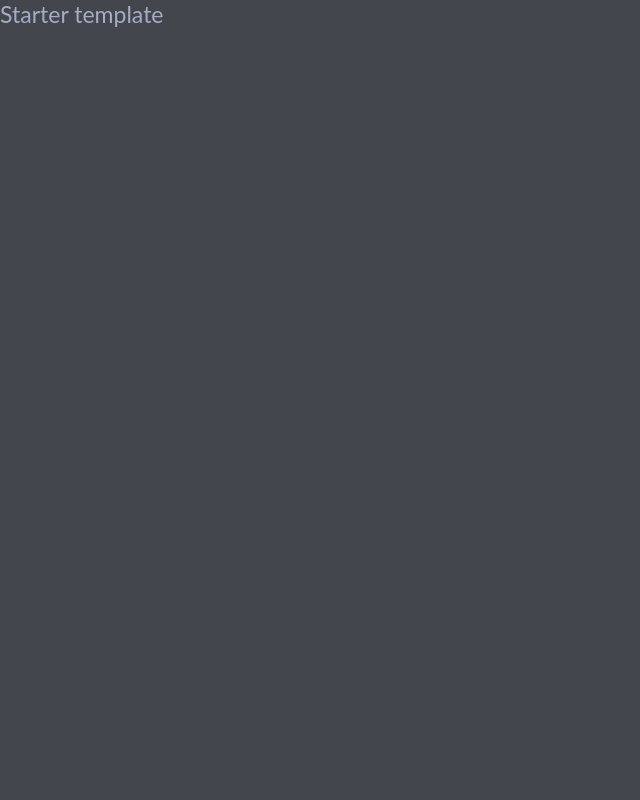
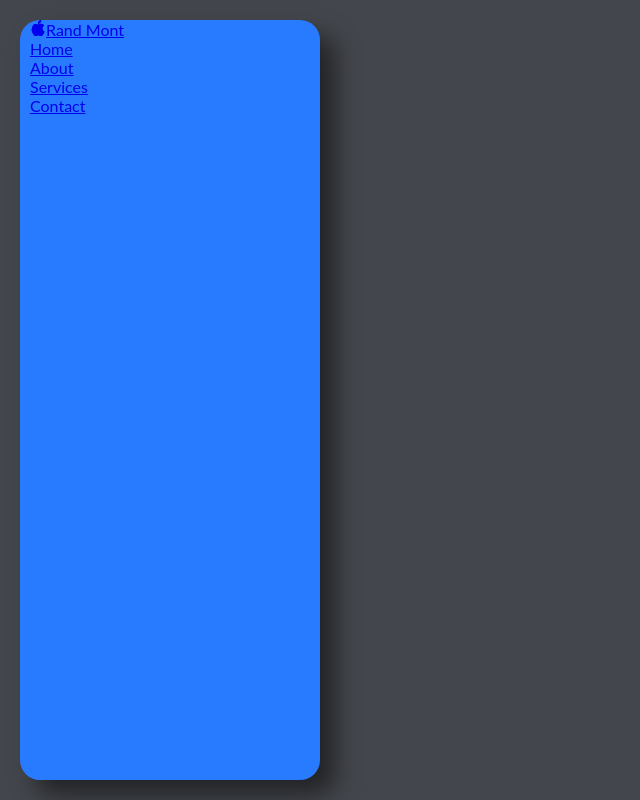
Before and after one commit to janko2706/randmont, a React (Create React App) app: page / in a window 1280 px wide. Shown: the whole page, without its empty margins (0-640 px from the left). Built offline with nearby package versions, Linux system fonts and the light colour scheme.

Commit message:
loc- strated on sidebar component

```diff
--- a/package.json
+++ b/package.json
@@ -7,6 +7,7 @@
     "@testing-library/react": "^13.3.0",
     "@testing-library/user-event": "^13.5.0",
     "react": "^18.2.0",
+    "react-bootstrap-icons": "^1.8.4",
     "react-dom": "^18.2.0",
     "react-router-dom": "^6.3.0",
     "react-scripts": "5.0.1",
--- a/public/index.html
+++ b/public/index.html
@@ -2,12 +2,12 @@
 <html lang="en">
   <head>
     <meta charset="utf-8" />
-    <link rel="icon" href="%PUBLIC_URL%/Rand_Mont_Logo_NO_BG.png" />
+    <link rel="icon" href="%PUBLIC_URL%/Rand_Mont_Logo_NO_NAME.png" />
     <meta name="viewport" content="width=device-width, initial-scale=1" />
     <meta name="theme-color" content="#000000" />
     <meta
-      name="description"
-      content="Web site created using create-react-app"
+      name="Rand Mont"
+      content="Web site for the company Rand Mont"
     />
     <link rel="apple-touch-icon" href="%PUBLIC_URL%/Rand_Mont_Logo_NO_BG.png" />
     <!--
--- a/src/App.js
+++ b/src/App.js
@@ -1,10 +1,37 @@
+import React from "react";
+import { Route, Routes } from 'react-router-dom';
+import styled from "styled-components";
+import SidebarMenu from "./components/SidebarMenu";
+
+
 
 function App() {
   return (
-    <div>
-      Starter template
-    </div>
+    <>
+      <SidebarMenu/>
+
+
+      <MainContentStyled>
+
+        <Routes>
+          <Route path="/" element={<></>}/>
+
+          <Route path="/about" element={<></>}/>
+
+          <Route path="/services" element={<></>}/>
+
+          <Route path="/contact" element={<></>}/>
+
+        </Routes>
+      </MainContentStyled>
+
+
+    </>
   );
 }
 
+const MainContentStyled = styled.main`
+  //TO-DO
+`;
+
 export default App;
--- /dev/null
+++ b/src/components/SidebarMenu.js
@@ -0,0 +1,63 @@
+import React from 'react';
+import { NavLink } from 'react-router-dom';
+import styled from 'styled-components';
+import { Apple } from 'react-bootstrap-icons';
+
+function SidebarMenu() {
+    return (
+    <SidebarMenuStyled>
+        <div className='navigation'>
+            <ul>
+                <li>
+                    <NavLink to="/">
+                        <span><Apple/></span>
+                        <span className='title'>Rand Mont</span>
+                    </NavLink>
+                </li>
+                <li>
+                    <NavLink to="/">
+                        <span className='icon'></span>
+                        <span className='title'>Home</span>
+                    </NavLink>
+                </li>
+                <li>
+                    <NavLink to="/about">
+                        <span className='icon'></span>
+                        <span className='title'>About</span>
+                    </NavLink>
+                </li>
+                <li>
+                    <NavLink to="/services">
+                        <span className='icon'></span>
+                        <span className='title'>Services</span>
+                    </NavLink>
+                </li>
+                <li>
+                    <NavLink to="/contact">
+                        <span className='icon'></span>
+                        <span className='title'>Contact</span>
+                    </NavLink>
+                </li>
+            </ul>
+            <div className='toggle'></div>
+        </div>
+    </SidebarMenuStyled>
+    )
+}
+
+const SidebarMenuStyled = styled.div`
+    .navigation{
+        position: fixed;
+        inset: 20px;
+        background: #287bff;
+        width: 80px;
+        width: 300px;
+        border-left: 10px solid #287bff;
+        border-radius: 20px;
+        overflow: hidden;
+        box-shadow: 15px 15px 25px rgba(0, 0, 0, 0.5);
+    }
+
+`
+
+export default SidebarMenu
--- a/src/index.js
+++ b/src/index.js
@@ -9,7 +9,7 @@ root.render(
   <React.StrictMode>
     <GlobalStyle/>
     <BrowserRouter>
-    <App />
+      <App />
     </BrowserRouter>
   </React.StrictMode>
 );
--- a/src/styles/GlobalStyle.js
+++ b/src/styles/GlobalStyle.js
@@ -20,48 +20,12 @@ const GlobalStyle = createGlobalStyle`
         padding: 0;
         margin: 0;
         box-sizing: border-box;
-        list-style: none;
-        text-decoration: none;
         font-family: 'Lato', sans-serif;
-        font-size: 1.2rem;
     }
 
     body{
         background-color: var(--background-color-dark);
-        color: var(--font-light-color);
-    }
-    a{
-        color: inherit;
-    }
-    h1{
-        font-size: 4rem;
-        color: var(--white-color);
-        span{
-            font-size: 6rem;
-            color: var(--primary-color)
-        }
-    }
-
-    .menuButton{
-        display: none;
-        position: absolute;
-        right: 2%;
-        top: 2%;
-        z-index: 20;
-        cursor: none;
-        svg{
-            font-size: 3rem;
-        }
-    }
-
-    .nav-toggle{
-        transform: translateX(0);
-        z-index: 50;
-    }
-    @media screen and (max-width: 1200px){
-        .menuButton{
-            display: block;
-        }
+        min-height: 100vh;
     }
 
 `;
```
Also changed, not shown: public/Rand_Mont_Logo_NO_NAME.png (added), public/manifest.json, 1 other file (tests, documents, lock files or other folders).
